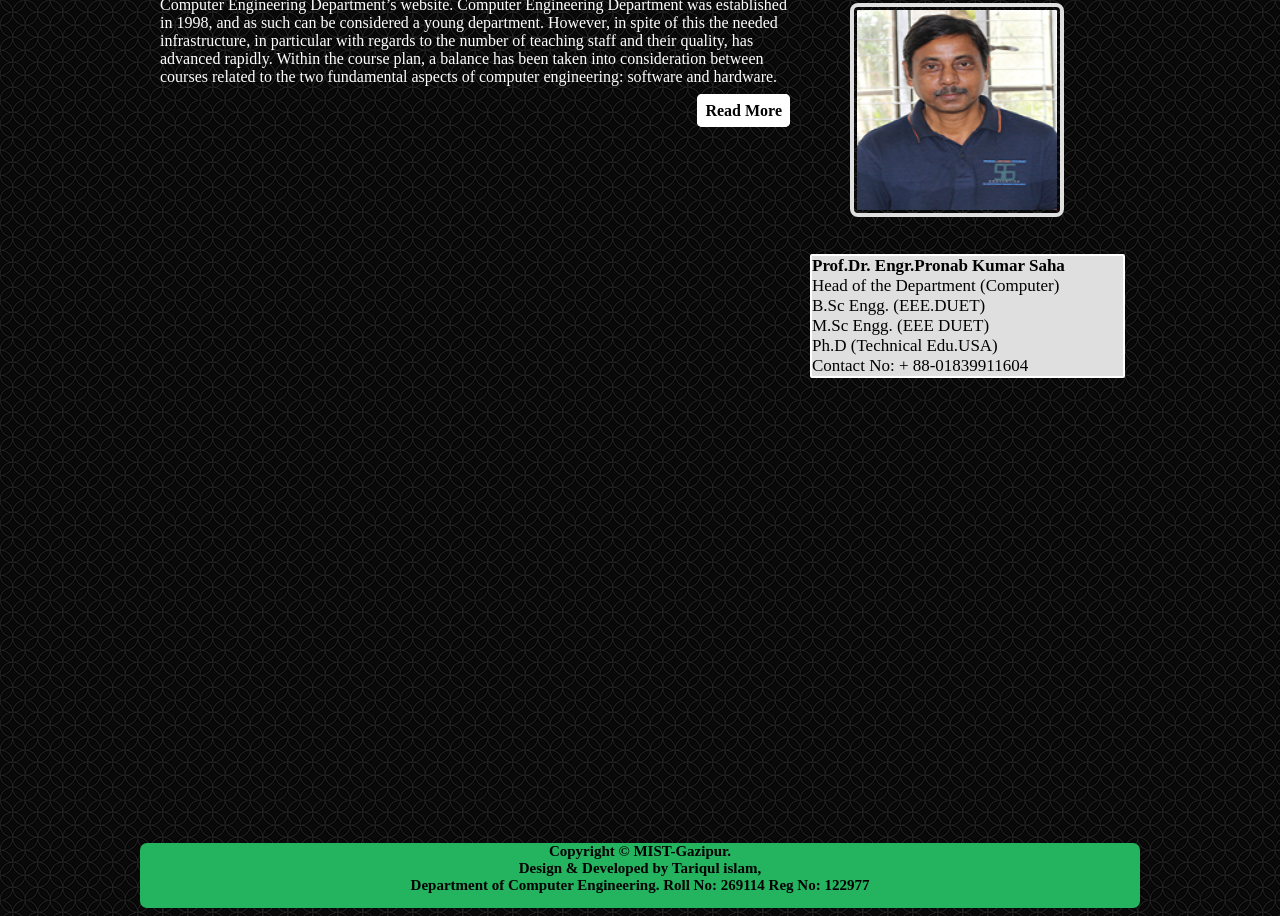
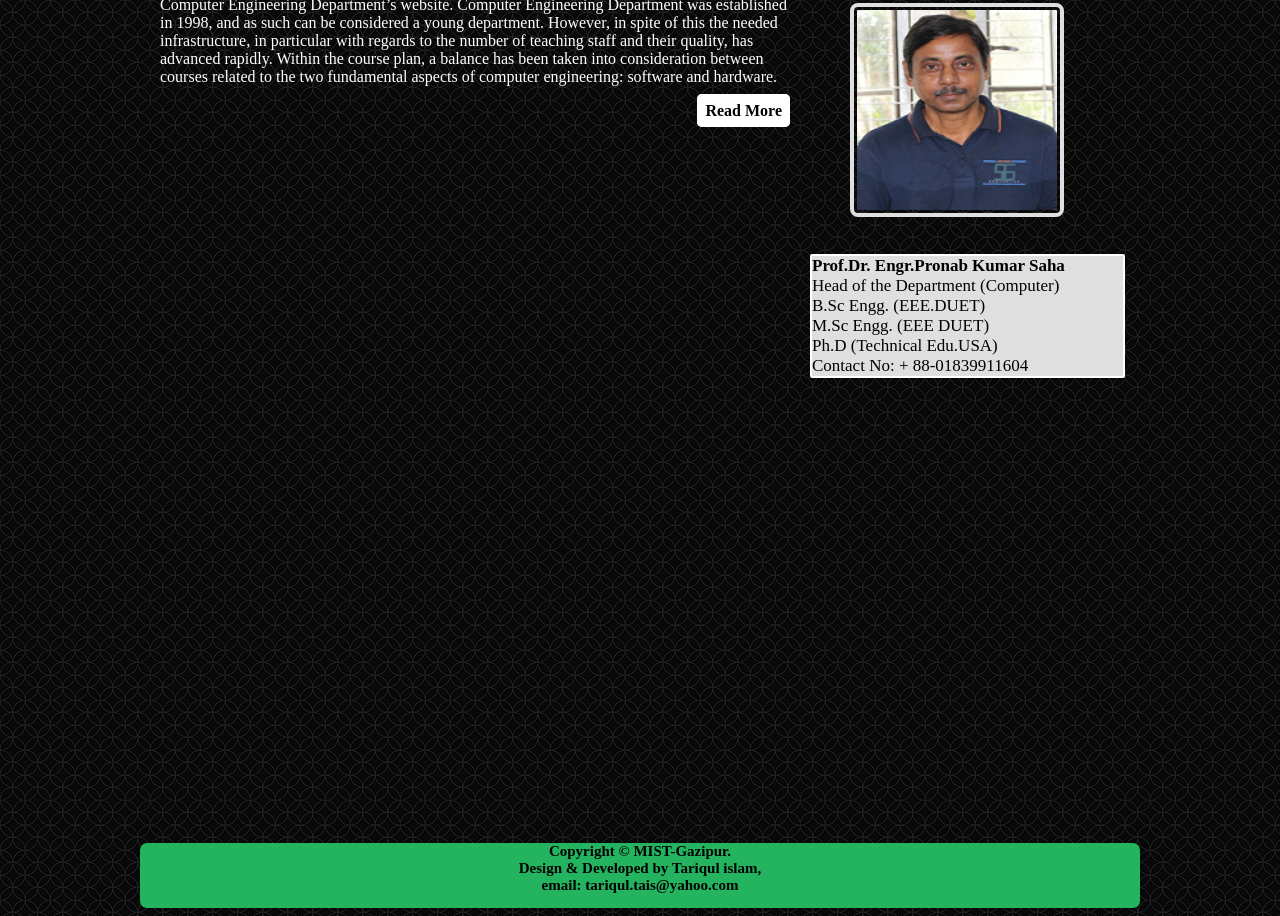
Before and after one commit to tariqultais/Education_web_design_template_MIST_Dark_Version, a plain HTML site: page index.html in a window 1280 px wide. Shown: the part 1000-1916 px from the top of the page. Drawn offline with Linux system fonts and the light colour scheme.

Commit message:
Update index.html

```diff
--- a/index.html
+++ b/index.html
@@ -13,7 +13,7 @@
 	<div id="wrapper">
 				<div id="header">
 					<div id="l1"><img src="img/ico.png" height="75px"></div>
-					<div id="l2"><h2>Model Institute of Science and Technology</h2></div>
+					<div id="l2"><h3>Model Institute of Science and Technology</h3></div>
 					<div  id="l3"></div>
 				</div>
 				<div id="nabbar">
@@ -100,9 +100,7 @@ Thank you for visiting our Model Institute of Science and Technology (MIST), Gaz
 			<div id="footer"><b>
 				Copyright © MIST-Gazipur.<br>
 				Design & Developed by Tariqul islam,<br>
-				Department of Computer Engineering.
-				Roll No: 269114
-				Reg No: 122977</b>
+				email: tariqul.tais@yahoo.com</b>
 
 				</div>
 
```
